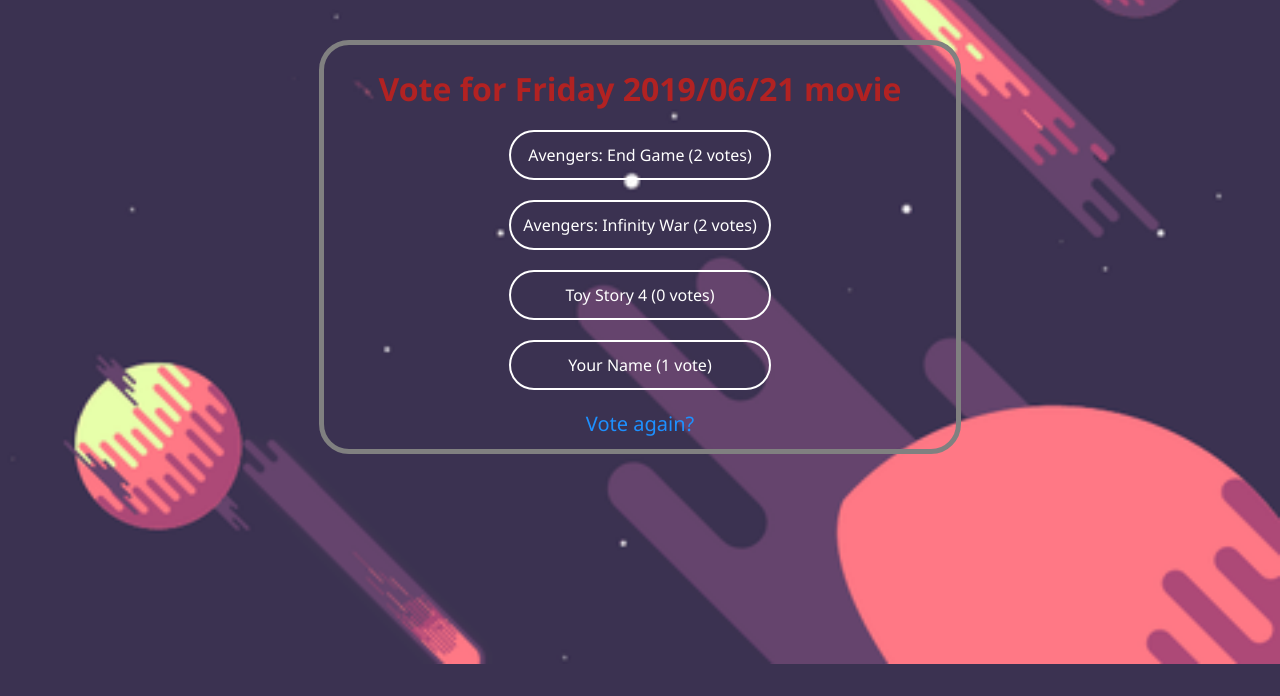
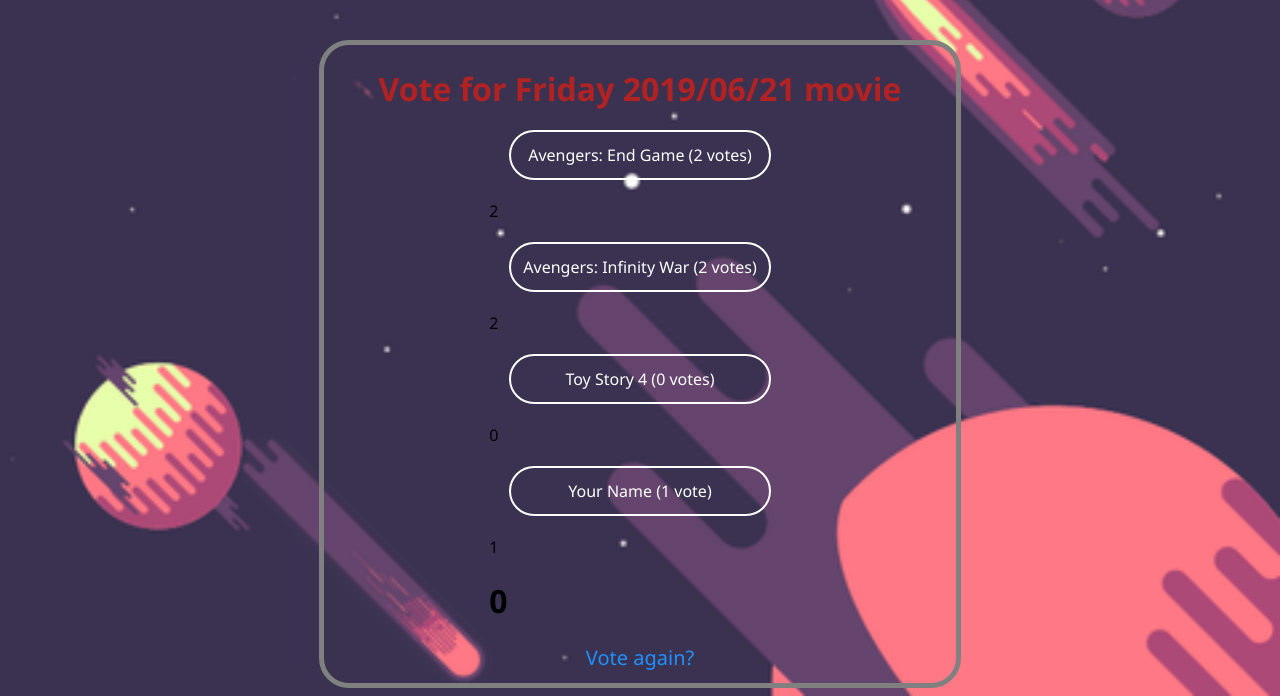
Before and after one commit to haphongpk12/Basic-Web-Server-A-Movie-Poll, a Django app: page /moviepoll/1/results/ in a window 1280 px wide. Shown: the part 136-832 px from the top of the page. Before the commit the page ends 800 px from the top, so only its background shows below. Run offline with Django 3.2, Linux system fonts and the light colour scheme; data comes from the database, SQL or seed files in the repository; both versions use the stored data as it was after the commit.

Commit message:
Done Project

```diff
--- a/pythonweb/moviepoll/static/moviepoll/index.css
+++ b/pythonweb/moviepoll/static/moviepoll/index.css
@@ -17,7 +17,6 @@ body {
 }
 
 .intek_logo {
-    margin-top: 5%;
     width: 15%;
 }
 
--- a/pythonweb/moviepoll/templates/moviepoll/index.html
+++ b/pythonweb/moviepoll/templates/moviepoll/index.html
@@ -10,6 +10,7 @@
 
 <body>
 	<div class="container">
+		<h1>Intek Movie Friday Poll app</h1>
 		<img src="{% static 'moviepoll/images/intek_logo.png' %}" alt="Intek logo" class="intek_logo">
 		<h1 class="title">Choose a Friday movie to vote</h1>
 		{% if latest_question_list %}
--- a/pythonweb/moviepoll/templates/moviepoll/results.html
+++ b/pythonweb/moviepoll/templates/moviepoll/results.html
@@ -14,9 +14,13 @@
     <div class="container">
         <h1 class="title">{{ question.question_text }}</h1>
         <ul>
+            {% with count_choice=0 %}
             {% for choice in question.choice_set.all %}
             <li>{{ choice.choice_text }}  ({{ choice.votes }} vote{{ choice.votes|pluralize }})</li>
+            {{ count_choice|add:choice.votes}}
             {% endfor %}
+            <h1>{{ count_choice }}</h1>
+            {% endwith %}
         </ul>
         <a href="{% url 'moviepoll:detail' question.id %}" class="vote_again">Vote again?</a>
     </div>
```
Also changed, not shown: pythonweb/db.sqlite3.
